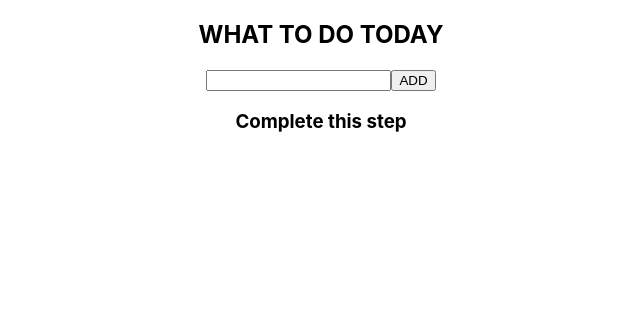
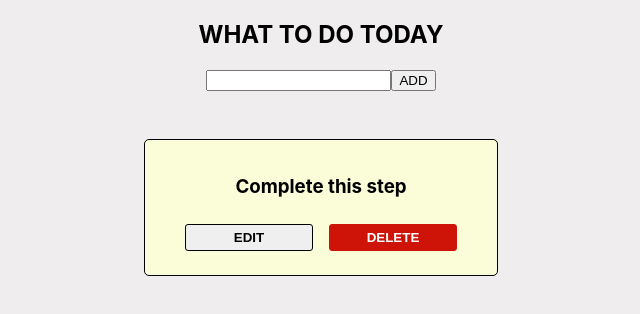
Before and after one commit to Tasups/Daily-Todo, a React (Create React App) app: page / in a window 1280 px wide. Shown: the top 314 px of the page, without its empty margins (319-959 px from the left). Built offline with nearby package versions, Linux system fonts and the light colour scheme.

Commit message:
styling todo component

```diff
--- a/package.json
+++ b/package.json
@@ -6,6 +6,7 @@
     "@testing-library/jest-dom": "^5.16.2",
     "@testing-library/react": "^12.1.4",
     "@testing-library/user-event": "^13.5.0",
+    "nanoid": "^3.3.1",
     "react": "^17.0.2",
     "react-dom": "^17.0.2",
     "react-scripts": "^5.0.0",
--- a/src/App.css
+++ b/src/App.css
@@ -1,38 +1,3 @@
 .App {
   text-align: center;
 }
-
-.App-logo {
-  height: 40vmin;
-  pointer-events: none;
-}
-
-@media (prefers-reduced-motion: no-preference) {
-  .App-logo {
-    animation: App-logo-spin infinite 20s linear;
-  }
-}
-
-.App-header {
-  background-color: #282c34;
-  min-height: 100vh;
-  display: flex;
-  flex-direction: column;
-  align-items: center;
-  justify-content: center;
-  font-size: calc(10px + 2vmin);
-  color: white;
-}
-
-.App-link {
-  color: #61dafb;
-}
-
-@keyframes App-logo-spin {
-  from {
-    transform: rotate(0deg);
-  }
-  to {
-    transform: rotate(360deg);
-  }
-}
--- a/src/App.js
+++ b/src/App.js
@@ -1,4 +1,5 @@
 import React, { useState } from 'react';
+import { nanoid } from 'nanoid';
 
 import './App.css';
 
@@ -13,14 +14,19 @@ function App() {
   const [tasks, setTasks] = useState(DATA);
 
   const addTask = (name) => {
-    const newTask = { id: "id", name: name, completed: false }
+    const uniqueIdKey = "task-" + nanoid();
+    const newTask = { id: uniqueIdKey, name: name, completed: false, key: uniqueIdKey }
     setTasks([...tasks, newTask]);
+  }
+
+  const removeTask = (id) => {
+    setTasks(tasks.filter(!id))
   }
 
   return (
     <div className="App">
-      <TodoInput addTodo={addTask}/>
-      <TodoList todos={tasks} />
+      <TodoInput addTasks={addTask}/>
+      <TodoList tasks={tasks} />
     </div>
   );
 }
--- /dev/null
+++ b/src/Todo.css
@@ -0,0 +1,28 @@
+.todo-card {
+  background-color: #FAFDD7;
+  max-width: 20rem;
+  border: black solid 1px;
+  border-radius: 5px;
+  margin: 3rem auto;
+  padding: 1rem;
+}
+
+.complete-btn {
+  min-width: 8rem;
+  font-weight: bold;
+  padding: 5px;
+  margin: 0.5rem;
+  border: solid black 1px;
+  border-radius: 3px;
+}
+
+.delete-btn {
+  min-width: 8rem;
+  background-color: #CE1408;
+  color: white;
+  font-weight: bold;
+  padding: 5px;
+  margin: 0.5rem;
+  border: solid #CE1408 1px;
+  border-radius: 3px;
+}
--- a/src/Todo.js
+++ b/src/Todo.js
@@ -1,9 +1,13 @@
 import React from 'react';
 
-const Todo = ({ todo }) => {
+import './Todo.css';
+
+const Todo = ({ task }) => {
   return (
-    <div>
-      <h3>{todo.name}</h3>
+    <div className="todo-card">
+      <h3>{task.name}</h3>
+      <button className="complete-btn">EDIT</button>
+      <button className="delete-btn">DELETE</button>
     </div>
   )
 }
--- a/src/TodoInput.js
+++ b/src/TodoInput.js
@@ -1,7 +1,7 @@
 import React, { useState } from 'react';
 
 
-const TodoInput = ({ addTodo }) => {
+const TodoInput = ({ addTasks }) => {
 
   const [name, setName] = useState("");
 
@@ -11,7 +11,7 @@ const TodoInput = ({ addTodo }) => {
 
   const handleSubmit = (e) => {
     e.preventDefault();
-    name.length > 0 && addTodo(name);
+    name.length > 0 && addTasks(name);
     setName("");
   }
 
--- a/src/TodoList.js
+++ b/src/TodoList.js
@@ -2,17 +2,17 @@ import React from 'react';
 
 import Todo from './Todo.js';
 
-const TodoList = ({ todos }) => {
+const TodoList = ({ tasks }) => {
   return (
     <React.Fragment>
       {
-        todos.map((todo) => {
+        tasks.map((task) => {
         return(
           <Todo
-            id={todo.id}
-            todo={todo}
-            key={todo.key}
-            completed={todo.completed}
+            id={task.id}
+            task={task}
+            key={task.key}
+            completed={task.completed}
           />
         )
         })
--- a/src/index.css
+++ b/src/index.css
@@ -1,5 +1,6 @@
 body {
   margin: 0;
+  background-color: #EFEDED;
   font-family: -apple-system, BlinkMacSystemFont, 'Segoe UI', 'Roboto', 'Oxygen',
     'Ubuntu', 'Cantarell', 'Fira Sans', 'Droid Sans', 'Helvetica Neue',
     sans-serif;
```
Also changed, not shown: 1 other file (tests, documents, lock files or other folders).
